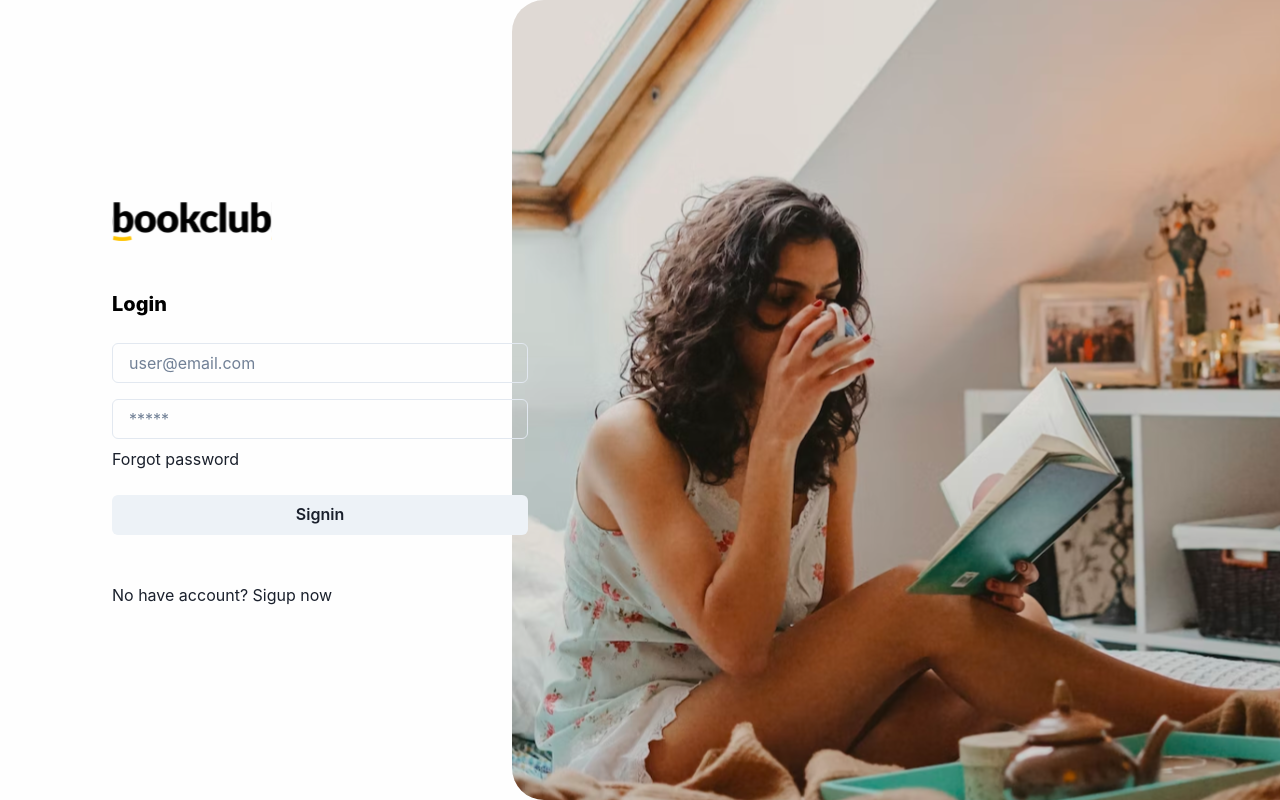
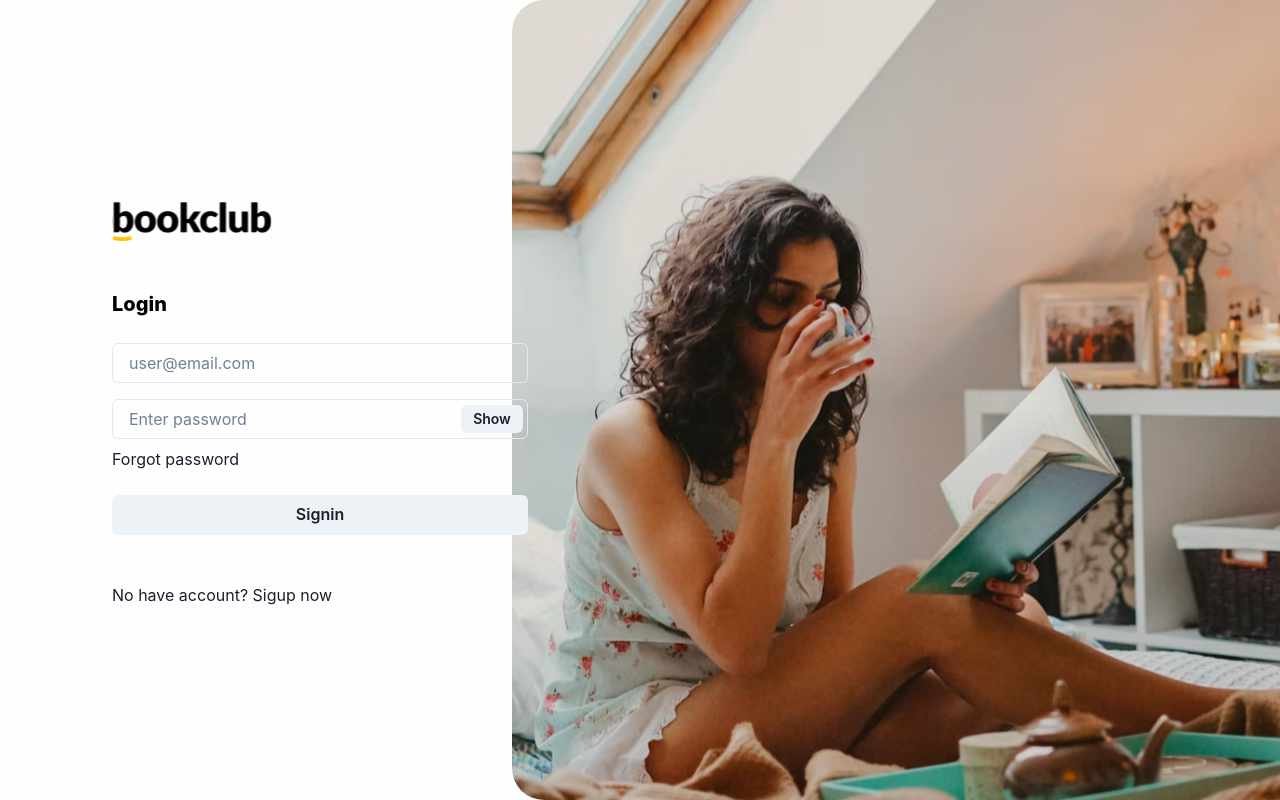
Before and after one commit to brjatoba92/bookclub-frontend-app, a React (Create React App) app: page / in a window 1280 px wide. Built offline with nearby package versions, Linux system fonts and the light colour scheme.

Commit message:
feat - ChakraUI and Atomic Design Implementation -  Components - Input - First Commit

```diff
--- /dev/null
+++ b/src/components/molecules/Input.js
@@ -0,0 +1,28 @@
+import { useState } from 'react'
+import { Input as ChakraInput, InputGroup, InputRightElement, Button } from '@chakra-ui/react'
+
+export const Input = (props) => (
+    <ChakraInput focusBorderColor='brand.primary' {...props}/>
+)
+
+Input.Password = (props) => {
+  const [show, setShow] = useState(false)
+  const handleClick = () => setShow(!show)
+  return (
+    <InputGroup size='md' {...props}>
+      <Input
+        focusBorderColor='brand.primary'
+        pr='4.5rem'
+        type={show ? 'text' : 'password'}
+        placeholder='Enter password'
+      />
+      <InputRightElement width='4.5rem'>
+        <Button h='1.75rem' size='sm' onClick={handleClick}>
+          {show ? 'Hide' : 'Show'}
+        </Button>
+      </InputRightElement>
+    </InputGroup>
+  )
+}
+
+Input.Password.displayName = 'InputPassword'
--- a/src/components/molecules/index.js
+++ b/src/components/molecules/index.js
@@ -0,0 +1 @@
+export * from './Input'
--- a/src/modules/unauthenticated/screen/Login/index.js
+++ b/src/modules/unauthenticated/screen/Login/index.js
@@ -1,5 +1,5 @@
-import { Flex, Image, Input, Link, Button } from '@chakra-ui/react'
-import { Text } from 'components'
+import { Flex, Image, Link, Button } from '@chakra-ui/react'
+import { Text, Input } from 'components'
 
 export const LoginScreen = () => {
   return (
@@ -13,10 +13,12 @@ export const LoginScreen = () => {
                 />
                 <Flex flexDir='column' w='416px'>
                     <Text.ScreenTitle mt='48px'>Login</Text.ScreenTitle>
-                    <Input mt='24px'
+                    <Input
+                        mt='24px'
                         placeholder='user@email.com'
                     />
-                    <Input mt='16px'
+                    <Input.Password
+                        mt='16px'
                         placeholder='*****'
                     />
                     <Link mt='8px'>Forgot password</Link>
```
